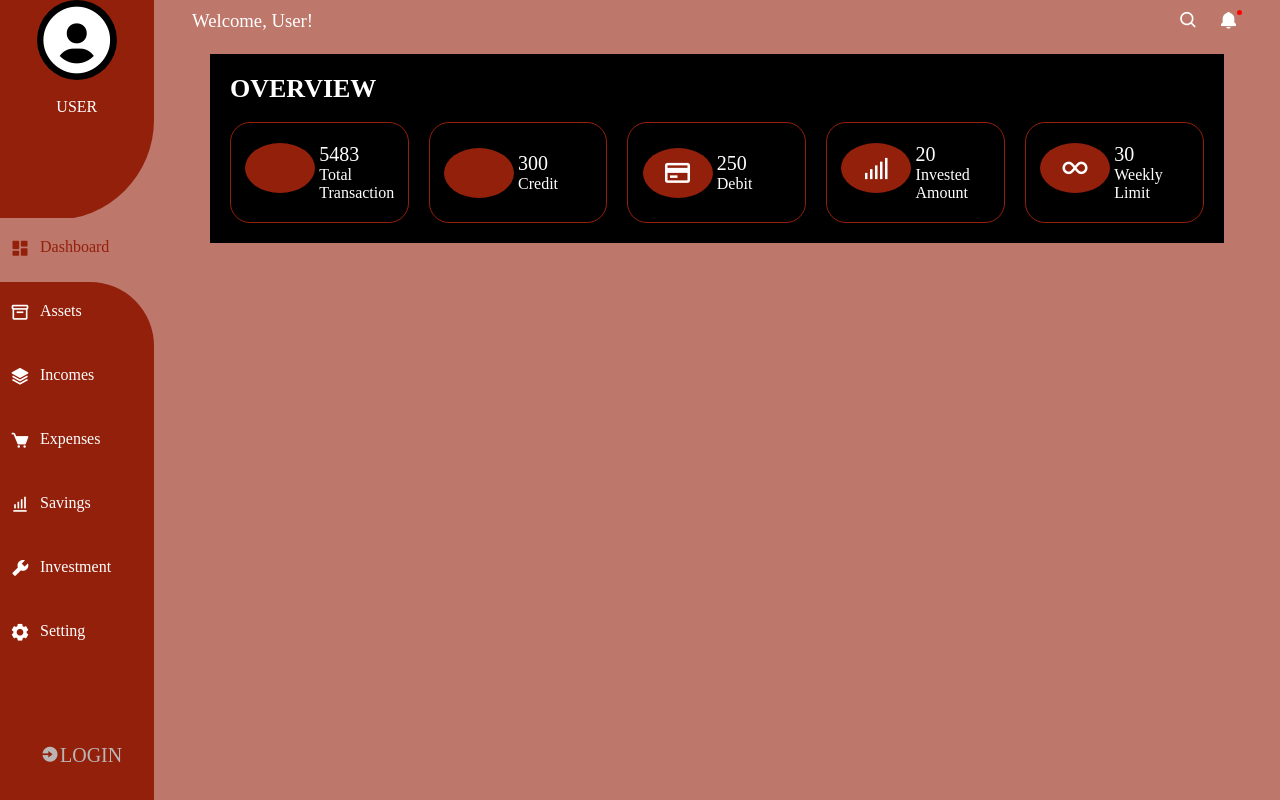
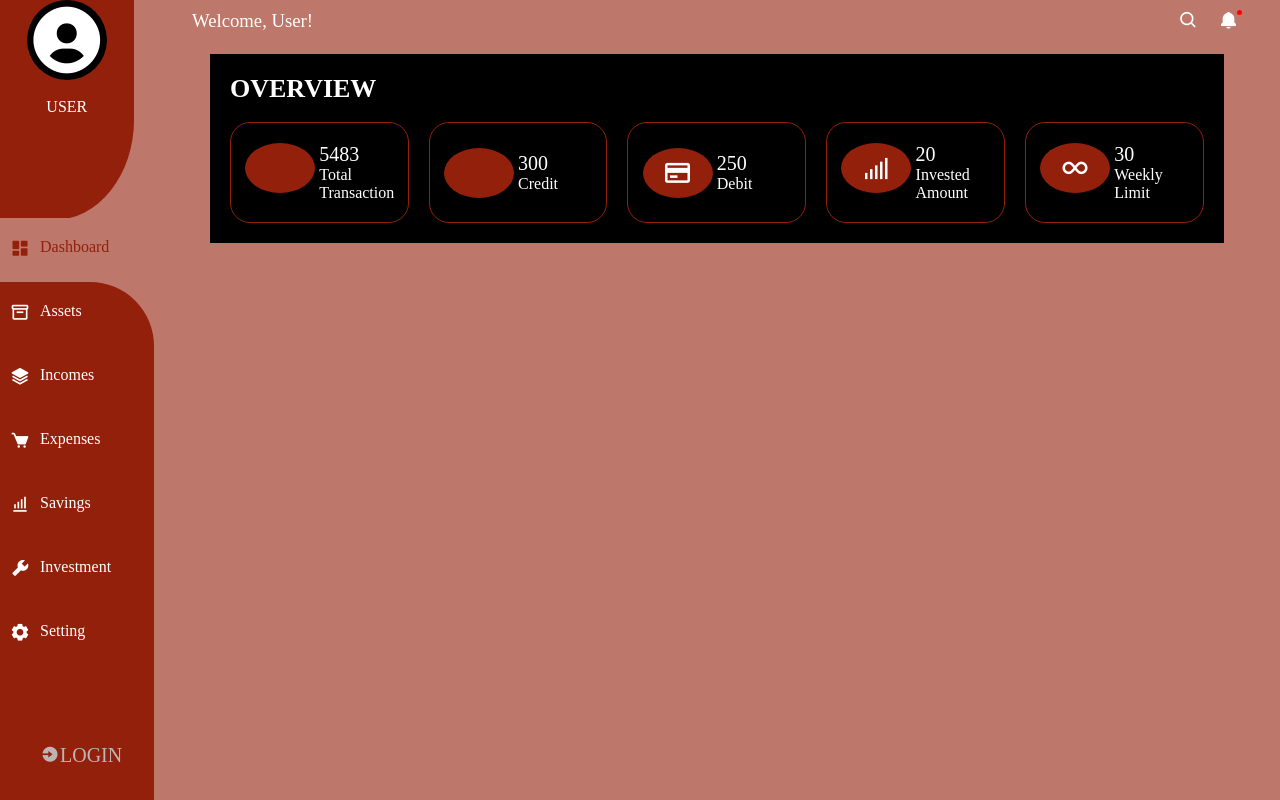
Before and after one commit to Lovethrech/personal-finance-manager, a Vue app: page / in a window 1280 px wide. Built offline with nearby package versions, Linux system fonts and the light colour scheme; some icons are missing.

Commit message:
...finetuning all available components.

```diff
--- a/src/components/side-nav/SideNavMainCtn.vue
+++ b/src/components/side-nav/SideNavMainCtn.vue
@@ -35,6 +35,9 @@ const {dashboardActive, inventoryActive, orderActive, purchaseActive, reportingA
     display:flex;
     justify-content: baseline;
     padding:0 40px;
+}
+.user{
+    border-right: 20px solid #bd776b;
 }
 @media screen and (max-width:700px) {
     .side-nav-main-ctn-main-ctn{
```
